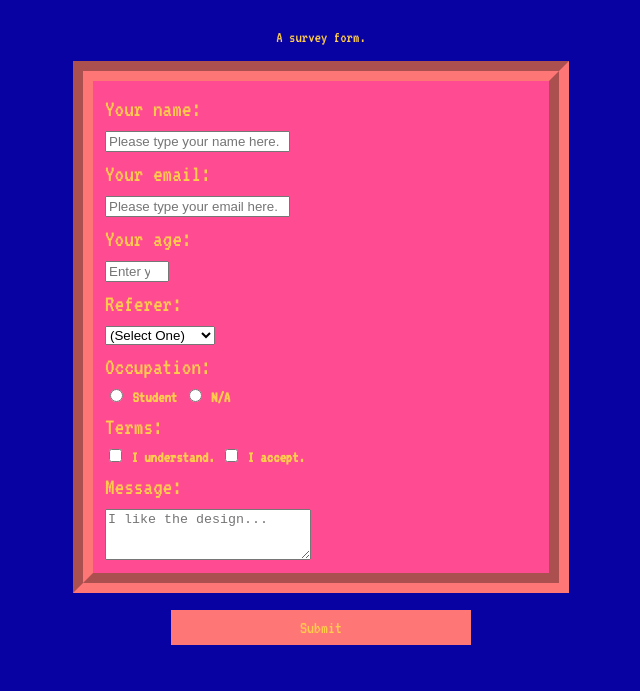
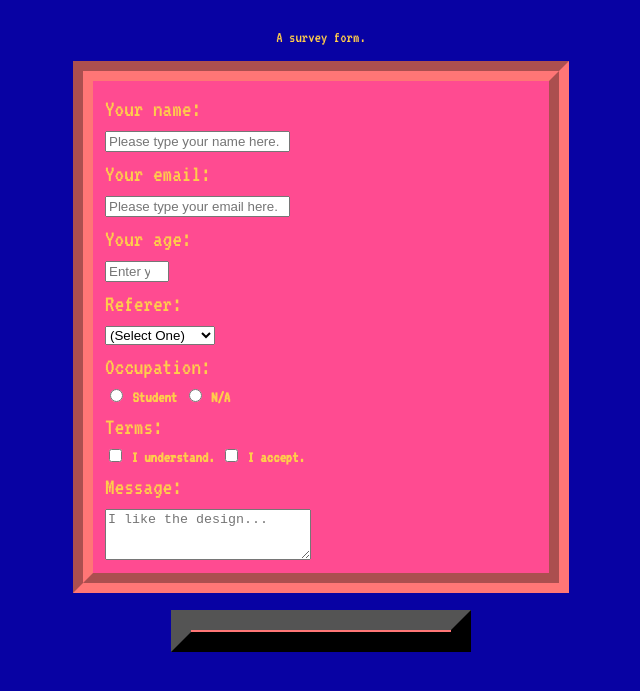
Before and after one commit to aevanjohnn/survey-form, a plain HTML site: page index.html in a window 1280 px wide. Shown: the part 67-758 px from the top of the page, without its empty margins (319-959 px from the left). Drawn offline with Linux system fonts and the light colour scheme.

Commit message:
Update styles.css

```diff
--- a/styles.css
+++ b/styles.css
@@ -44,7 +44,7 @@ input[type="submit"] {
   min-width: 300px;
   color: #FFCD4B;
   background-color: #FF7676;
-  border: none;
+  border-width: 20px;
 }
 
 form {
```
